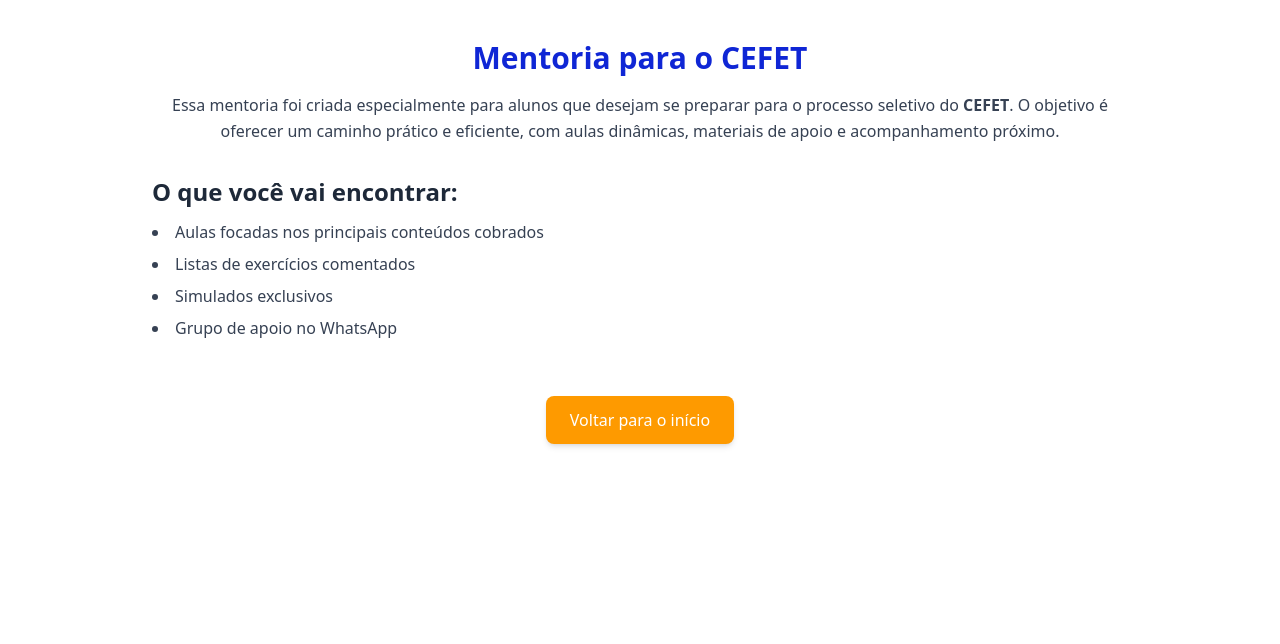
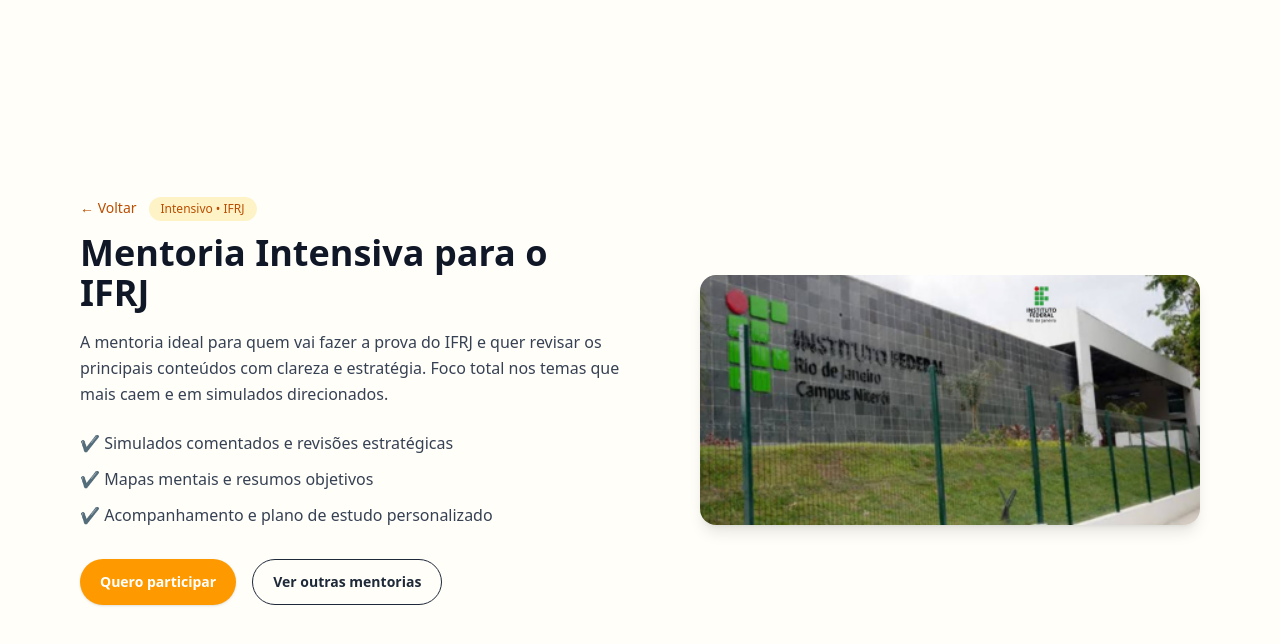
Before and after one commit to luluanaaraujo-gif/nextjs-boilerplate, a Next.js app: page /cefet in a window 1280 px wide. Shown: the top 644 px of the page. Built offline with nearby package versions, Linux system fonts and the light colour scheme.

Commit message:
Update page.tsx

```diff
--- a/app/cefet/page.tsx
+++ b/app/cefet/page.tsx
@@ -1,46 +1,71 @@
-// app/cefet/page.tsx
+import Image from "next/image";
+import Link from "next/link";
 
-export const metadata = {
-  title: "Mentoria CEFET • Prof. Luana Araújo",
-  description:
-    "Página dedicada à mentoria para alunos que querem se preparar para o CEFET com a Prof. Luana Araújo.",
-};
+export default function MentoriaIFRJ() {
+  const WHATSAPP_CTA =
+    "https://wa.me/5521976739159?text=Oi%20Luana%2C%20quero%20saber%20mais%20sobre%20a%20mentoria%20do%20IFRJ!";
 
-export default function CefetPage() {
   return (
-    <main className="max-w-5xl mx-auto px-6 py-10 space-y-8">
-      <section className="text-center">
-        <h1 className="text-3xl font-bold text-[#0f26d5]">
-          Mentoria para o CEFET
-        </h1>
-        <p className="mt-4 text-gray-700 leading-relaxed">
-          Essa mentoria foi criada especialmente para alunos que desejam se preparar
-          para o processo seletivo do <strong>CEFET</strong>.
-          O objetivo é oferecer um caminho prático e eficiente, com aulas dinâmicas,
-          materiais de apoio e acompanhamento próximo.
-        </p>
+    <main className="bg-amber-50/30 min-h-screen flex items-center">
+      <section className="mx-auto max-w-6xl px-4 py-12 grid md:grid-cols-2 gap-10 items-center">
+        {/* Coluna de texto */}
+        <div>
+          <Link
+            href="/pessoal#mentorias"
+            className="inline-flex items-center gap-2 text-sm font-medium text-amber-700 hover:text-amber-800"
+          >
+            ← Voltar
+          </Link>
+
+          <span className="ml-3 inline-block rounded-full bg-amber-100 px-3 py-1 text-xs font-medium text-amber-700">
+            Intensivo • IFRJ
+          </span>
+
+          <h1 className="mt-3 text-3xl font-extrabold text-gray-900 sm:text-4xl">
+            Mentoria Intensiva para o IFRJ
+          </h1>
+
+          <p className="mt-4 max-w-2xl text-gray-700 leading-relaxed">
+            A mentoria ideal para quem vai fazer a prova do IFRJ e quer revisar
+            os principais conteúdos com clareza e estratégia. Foco total nos
+            temas que mais caem e em simulados direcionados.
+          </p>
+
+          <ul className="mt-6 space-y-3 text-gray-700">
+            <li>✔️ Simulados comentados e revisões estratégicas</li>
+            <li>✔️ Mapas mentais e resumos objetivos</li>
+            <li>✔️ Acompanhamento e plano de estudo personalizado</li>
+          </ul>
+
+          <div className="mt-8 flex flex-wrap gap-4">
+            <Link
+              href={WHATSAPP_CTA}
+              className="inline-flex items-center justify-center rounded-full bg-amber-500 hover:bg-amber-600 px-5 py-3 text-sm font-semibold text-white shadow-sm transition"
+            >
+              Quero participar
+            </Link>
+
+            <Link
+              href="/pessoal"
+              className="inline-flex items-center justify-center rounded-full border px-5 py-3 text-sm font-semibold text-gray-800 hover:bg-white/60 transition"
+            >
+              Ver outras mentorias
+            </Link>
+          </div>
+        </div>
+
+        {/* Coluna da imagem */}
+        <div className="flex justify-center md:justify-end">
+          <Image
+            src="/assets/ifrjimagem.png"
+            alt="Estudantes revisando conteúdos para o IFRJ"
+            width={500}
+            height={400}
+            className="rounded-2xl shadow-lg object-cover"
+            priority
+          />
+        </div>
       </section>
-
-      <section>
-        <h2 className="text-2xl font-semibold text-gray-800">
-          O que você vai encontrar:
-        </h2>
-        <ul className="mt-3 list-disc list-inside text-gray-700 space-y-2">
-          <li>Aulas focadas nos principais conteúdos cobrados</li>
-          <li>Listas de exercícios comentados</li>
-          <li>Simulados exclusivos</li>
-          <li>Grupo de apoio no WhatsApp</li>
-        </ul>
-      </section>
-
-      <div className="text-center pt-6">
-        <a
-          href="/"
-          className="inline-block bg-amber-500 text-white px-6 py-3 rounded-lg shadow-md hover:bg-amber-600 transition"
-        >
-          Voltar para o início
-        </a>
-      </div>
     </main>
   );
 }
```
